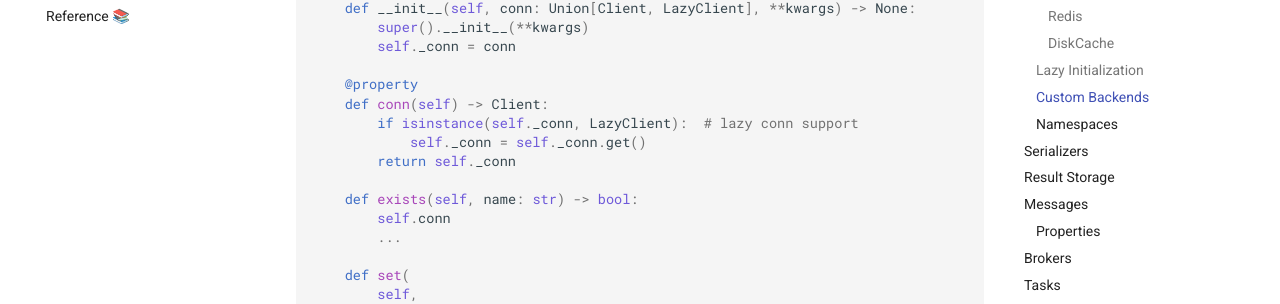
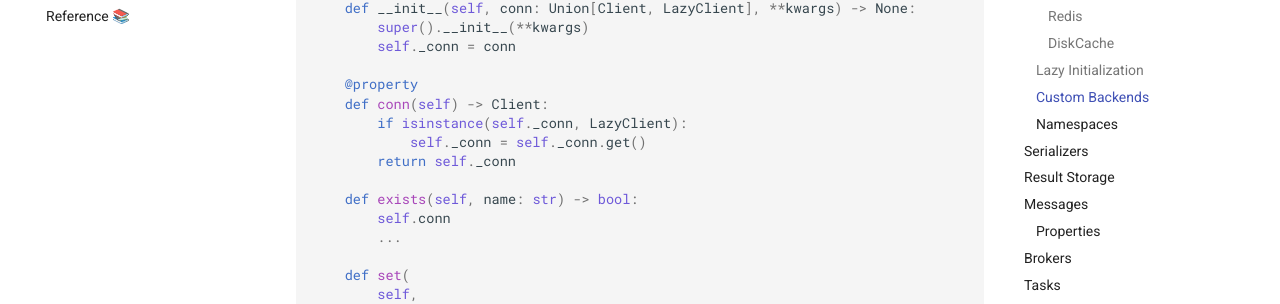
Before and after one commit to TariqAHassan/alsek, an MkDocs documentation site: the page built from docs/guided_tour.md, in a window 1280 px wide and 900 px high, scrolled down 1452 px. Shown: the part 146-450 px from the top of the window. Built offline with MkDocs 1.6.1 and Material for MkDocs 9.7.7, drawn with Linux system fonts in a browser that asks for light colours; comment, search, counter and statistics services are not loaded.

Commit message:
Remove comment

```diff
--- a/docs/guided_tour.md
+++ b/docs/guided_tour.md
@@ -74,7 +74,7 @@ class CustomBackend(Backend):
 
     @property
     def conn(self) -> Client:
-        if isinstance(self._conn, LazyClient):  # lazy conn support
+        if isinstance(self._conn, LazyClient):
             self._conn = self._conn.get()
         return self._conn
 
```
